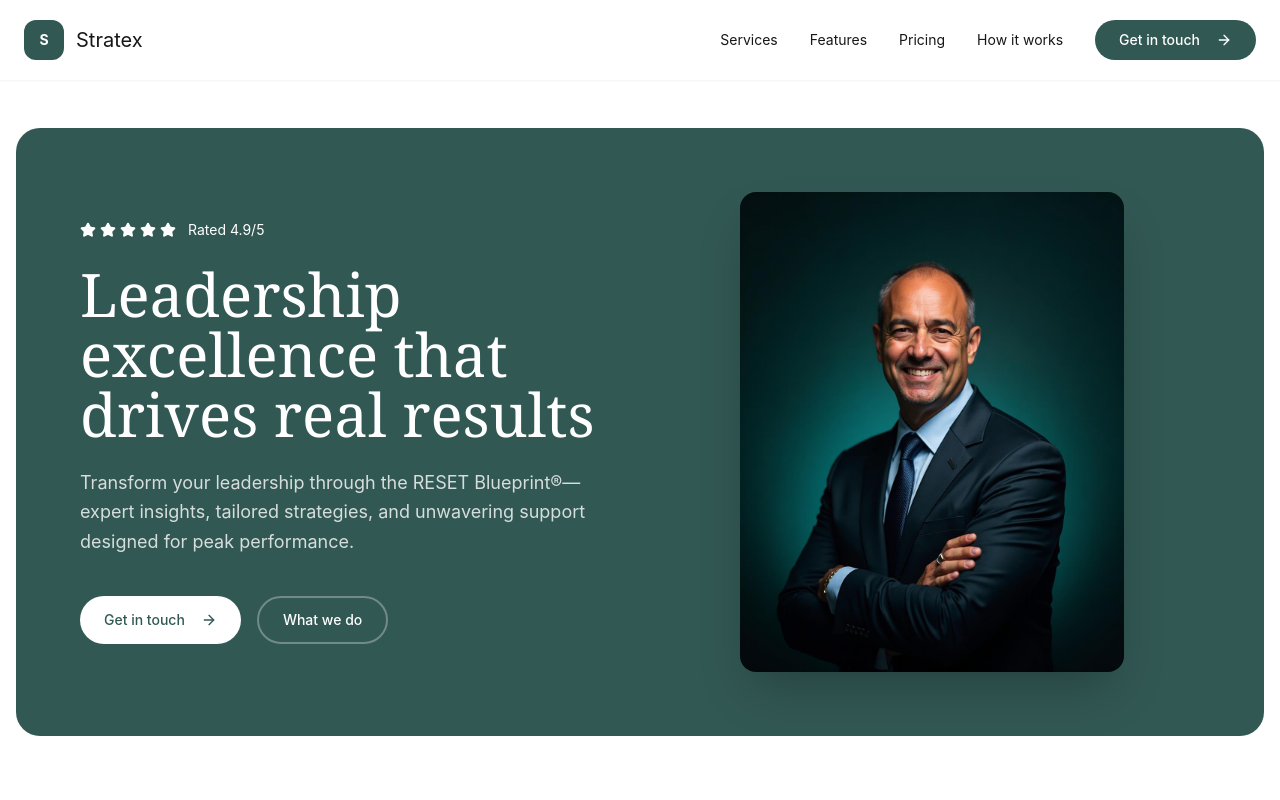
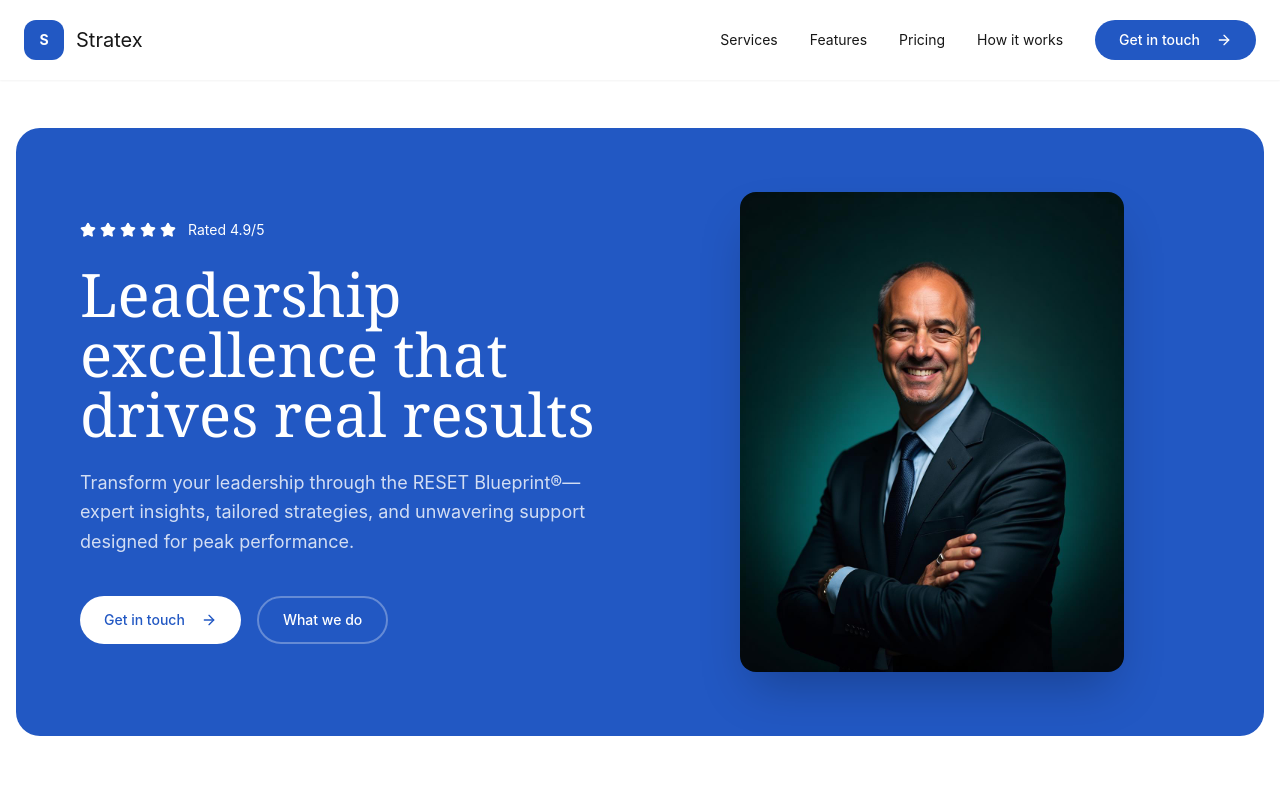
Before and after one commit to Outstandr/leadersperformance, a React (Vite) app: page / in a window 1280 px wide. Shown: the top 800 px of the page. Built offline with nearby package versions, Linux system fonts and the light colour scheme; the HTML template or start-up script is replaced by a standard one.

Commit message:
Refactor: Change to blue and gold theme

```diff
--- a/src/index.css
+++ b/src/index.css
@@ -8,11 +8,11 @@ All colors MUST be HSL.
 
 @layer base {
   :root {
-    /* Brand Colors - Clean Teal Theme */
-    --lioner-blue: 174 28% 27%;        /* #346968 - Primary teal */
-    --lioner-gold: 174 28% 50%;        /* Accent color */
-    --secondary-blue: 174 28% 35%;
-    --secondary-purple: 174 20% 42%;
+    /* Brand Colors - Blue and Gold Theme */
+    --lioner-blue: 220 70% 45%;        /* Rich Navy Blue */
+    --lioner-gold: 45 100% 50%;        /* Vibrant Gold */
+    --secondary-blue: 220 60% 55%;
+    --secondary-purple: 250 50% 60%;
     --neutral-gray: 0 0% 60%;
 
     /* Standard mappings */
@@ -25,7 +25,7 @@ All colors MUST be HSL.
     --popover: 0 0% 100%;
     --popover-foreground: 0 0% 9%;
 
-    --primary: 174 28% 27%;
+    --primary: 220 70% 45%;
     --primary-foreground: 0 0% 100%;
 
     --secondary: 0 0% 96%;
@@ -34,15 +34,15 @@ All colors MUST be HSL.
     --muted: 0 0% 96%;
     --muted-foreground: 0 0% 40%;
 
-    --accent: 174 28% 50%;
-    --accent-foreground: 0 0% 100%;
+    --accent: 45 100% 50%;
+    --accent-foreground: 0 0% 9%;
 
     --destructive: 0 84.2% 60.2%;
     --destructive-foreground: 0 0% 100%;
 
     --border: 0 0% 90%;
     --input: 0 0% 90%;
-    --ring: 174 28% 27%;
+    --ring: 220 70% 45%;
 
     --radius: 1rem;
   }
```
